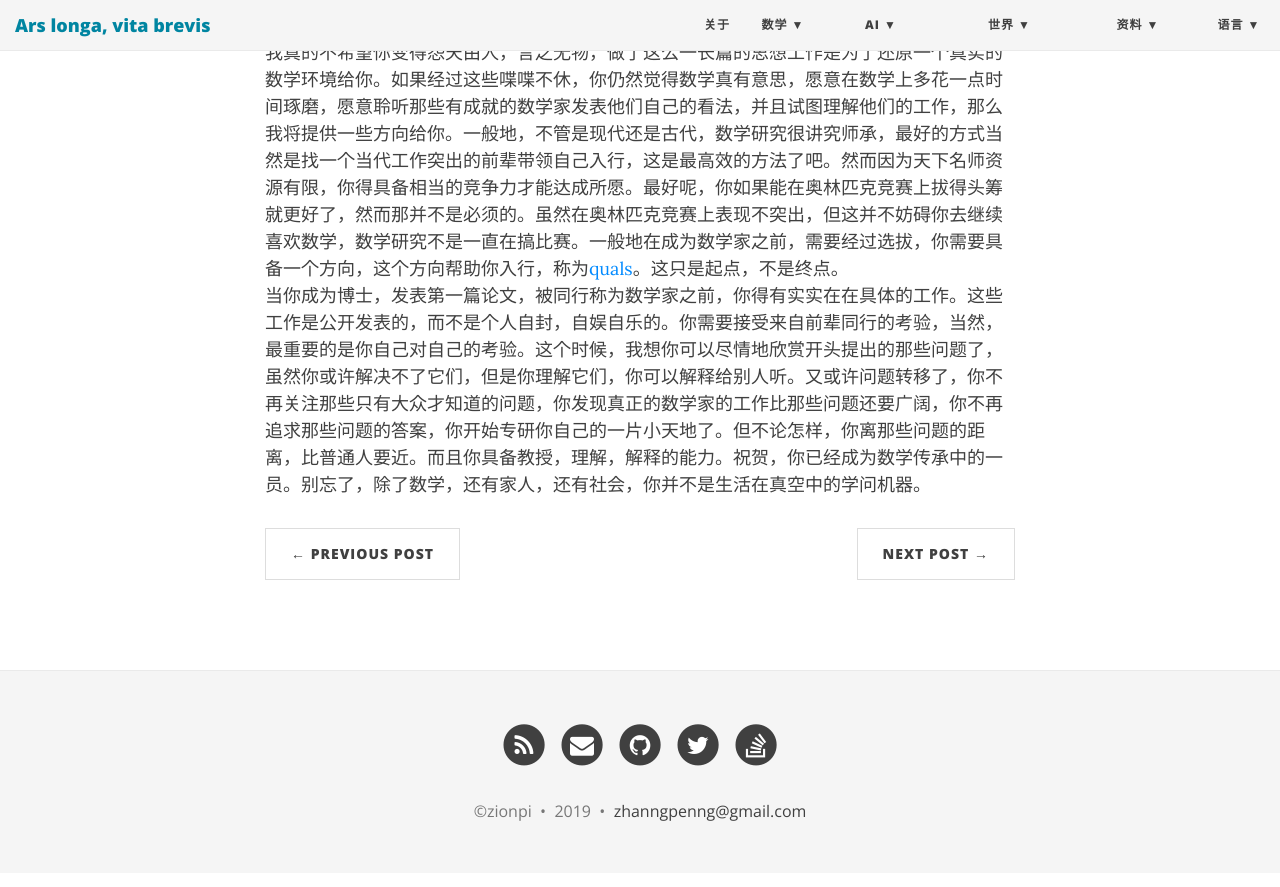
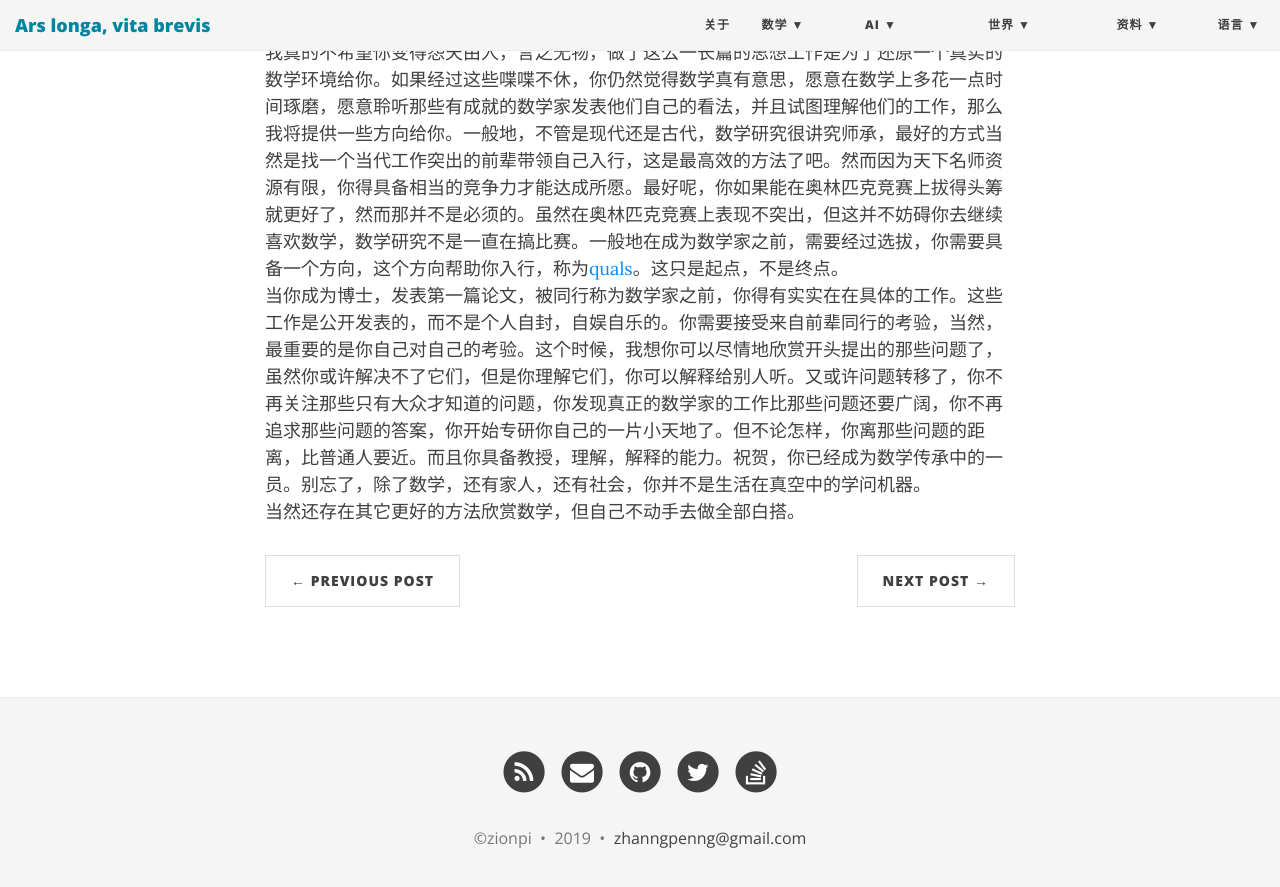
Before and after one commit to ZionPi/zionpi.github.io, a Jekyll site: the page built from _posts/2011-04-15-how-to-appreciate-mathematics.md, in a window 1280 px wide and 900 px high, scrolled down 1594 px. Shown: the top 887 px of the window. Built offline with Jekyll 4.4.1, drawn with Linux system fonts in a browser that asks for light colours; nearby versions of some CDN libraries.

Commit message:
Update 2011-04-15-how-to-appreciate-mathematics.md

```diff
--- a/_posts/2011-04-15-how-to-appreciate-mathematics.md
+++ b/_posts/2011-04-15-how-to-appreciate-mathematics.md
@@ -13,3 +13,4 @@ title: 怎么样去欣赏数学呢？
 数学并不能通过激情来解释，但是它好像存在一条通道，在还未解释给你之前，你觉得这不可能，要完全说服你去相信一件事情是不可能的。你得自己去探索，自己去思考，在别人解答之前，自己先思考，这几乎是最重要的。这个过程你会面临各种各样的问题，比如，你觉得时间有限，自己懒得思考了，就全盘接受吧。然后你成为了他人思考产物的接收装置。一旦面临新的变种问题，你缺乏弹性，这个不可取。还有，你思考了，但就是没有思路，于是你开始自我怀疑，是不是天生的啊？怀疑自己根本不是天才，为什么别人能自己不能？于是问题转移了，你开始思考其它与问题无关的事情了。还有，你觉得一切都是平铺直叙的，没什么挑战，既然前人摘的树，你就乘凉好了，干嘛非得挑战什么自我，去没事找事呢？还有，你听信别人的意见，发现了无穷多个好主意，然后你东搞搞，西搞搞，最后发现，确实是尽力了，但是没什么成果。仅仅是为了听从建议而执行建议，而忽略了自己的小方向，小问题。然后，你发现时间没有了，你开始担心其它问题了。现在假设，你克服了所有心理上的，生理上的各种障碍，屏障，去到了你心仪已久的大学任教，但你觉得好像生活还是缺点什么？譬如，你还是没有解决大问题！但这个时候已经不同，你生活已经稳定下来，衣食无忧的情况下，你可以继续追求大问题，但实际情况是需要有很多因素综合考虑才会得到一个好的教职，时间会治疗你的野心。但有一点已经不同了，数学不再像你开始追求的那么纯粹，你需要跟现实社会发生碰撞。即便你解决了你开头想要解决的大问题，那又能怎样？问题不会终结，各种各样的问题会随着时间的流逝不断地向你袭来。然后你学会了放弃，你已经有点眉目了。我想我已经带领你见识了一小段数学旅程，这段旅程的目的是想提醒你观察你内心的心理活动的变化。你应该知道人外有人，山外有山。你也应该知道一个真正的学者应该追求的是业务水平的提高，而不是身外之物。
 我真的不希望你变得怨天由人，言之无物，做了这么一长篇的思想工作是为了还原一个真实的数学环境给你。如果经过这些喋喋不休，你仍然觉得数学真有意思，愿意在数学上多花一点时间琢磨，愿意聆听那些有成就的数学家发表他们自己的看法，并且试图理解他们的工作，那么我将提供一些方向给你。一般地，不管是现代还是古代，数学研究很讲究师承，最好的方式当然是找一个当代工作突出的前辈带领自己入行，这是最高效的方法了吧。然而因为天下名师资源有限，你得具备相当的竞争力才能达成所愿。最好呢，你如果能在奥林匹克竞赛上拔得头筹就更好了，然而那并不是必须的。虽然在奥林匹克竞赛上表现不突出，但这并不妨碍你去继续喜欢数学，数学研究不是一直在搞比赛。一般地在成为数学家之前，需要经过选拔，你需要具备一个方向，这个方向帮助你入行，称为[quals]({{site.baseurl}}/mathematics-quals/)。这只是起点，不是终点。
 当你成为博士，发表第一篇论文，被同行称为数学家之前，你得有实实在在具体的工作。这些工作是公开发表的，而不是个人自封，自娱自乐的。你需要接受来自前辈同行的考验，当然，最重要的是你自己对自己的考验。这个时候，我想你可以尽情地欣赏开头提出的那些问题了，虽然你或许解决不了它们，但是你理解它们，你可以解释给别人听。又或许问题转移了，你不再关注那些只有大众才知道的问题，你发现真正的数学家的工作比那些问题还要广阔，你不再追求那些问题的答案，你开始专研你自己的一片小天地了。但不论怎样，你离那些问题的距离，比普通人要近。而且你具备教授，理解，解释的能力。祝贺，你已经成为数学传承中的一员。别忘了，除了数学，还有家人，还有社会，你并不是生活在真空中的学问机器。
+当然还存在其它更好的方法欣赏数学，但自己不动手去做全部白搭。
```
